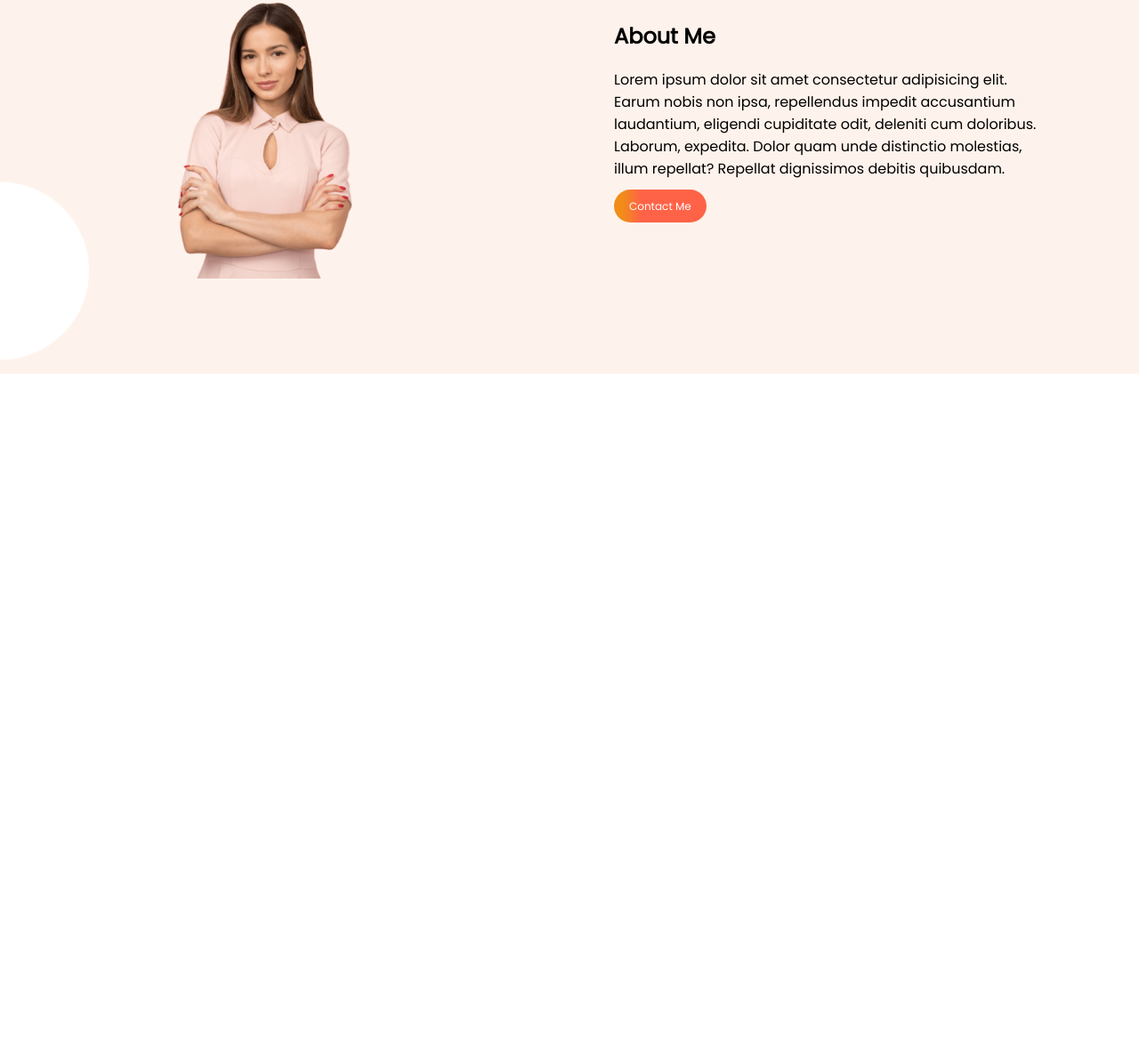
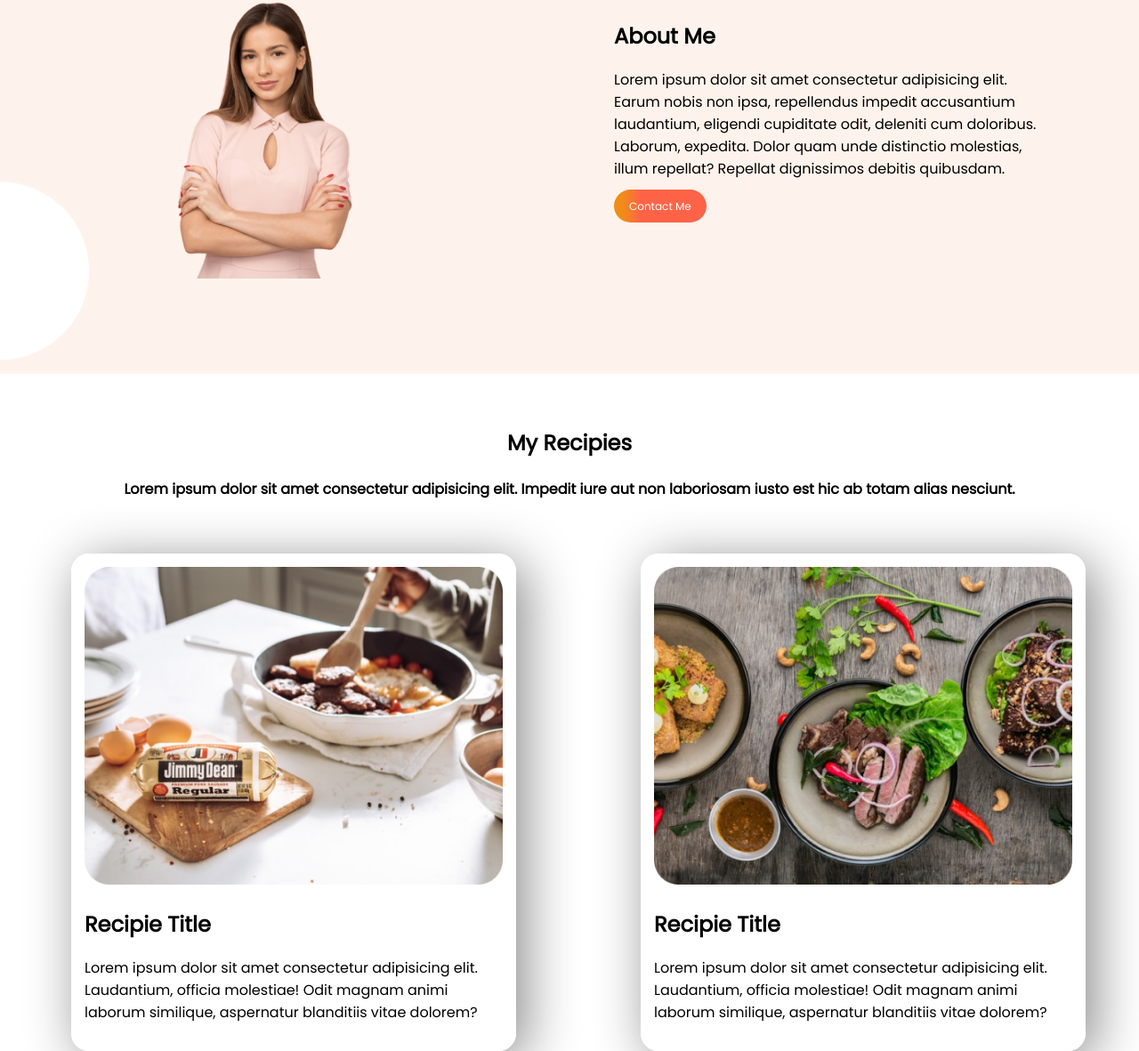
Before and after one commit to btamit/eat-healthy-food, a plain HTML site: page index.html in a window 1280 px wide. Shown: the part 738-1919 px from the top of the page at 89% size. Before the commit the page ends 1158 px from the top, so only its background shows below. Drawn offline with Linux system fonts and the light colour scheme.

Commit message:
image part done

```diff
--- a/index.html
+++ b/index.html
@@ -22,15 +22,46 @@
       </div>
     </section>
     <section class="first-part middle-part">
-        <div class="half-width female">
-            <img  src="images/female/Person Image.png" alt="">
+      <div class="half-width female">
+        <img src="images/female/Person Image.png" alt="" />
+      </div>
+      <div class="half-width female">
+        <h2>About Me</h2>
+        <p>
+          Lorem ipsum dolor sit amet consectetur adipisicing elit. Earum nobis non ipsa, repellendus impedit accusantium laudantium, eligendi
+          cupiditate odit, deleniti cum doloribus. Laborum, expedita. Dolor quam unde distinctio molestias, illum repellat? Repellat dignissimos
+          debitis quibusdam.
+        </p>
+        <a class="link-up" target="_blank" href="https://www.facebook.com/">Contact Me</a>
+      </div>
+    </section>
+    <section class="food-part">
+      <div class="food-part-heading">
+        <h1>My Recipies</h1>
+        <h4>Lorem ipsum dolor sit amet consectetur adipisicing elit. Impedit iure aut non laboriosam iusto est hic ab totam alias nesciunt.</h4>
+      </div>
+      <div class="first-part menu">
+        <div class="food food-portion">
+          <img src="images/food/Project Cover.jpg" alt="" />
+          <div class="menu-part">
+            <h2>Recipie Title</h2>
+            <p>
+              Lorem ipsum dolor sit amet consectetur adipisicing elit. Laudantium, officia molestiae! Odit magnam animi laborum similique, aspernatur
+              blanditiis vitae dolorem?
+            </p>
+          </div>
         </div>
-        <div class="half-width female">
-            <h2>About Me</h2>
-            <p>Lorem ipsum dolor sit amet consectetur adipisicing elit. Earum nobis non ipsa, repellendus impedit accusantium laudantium, eligendi cupiditate odit, deleniti cum doloribus. Laborum, expedita. Dolor quam unde distinctio molestias, illum repellat? Repellat dignissimos debitis quibusdam.</p>
-            <a class="link-up" target="_blank" href="https://www.facebook.com/">Contact Me</a>
+        <div class="food food-portion">
+          <img src="images/food/Project Cover1.jpg" alt="" />
+          <div class="menu-part">
+            <h2>Recipie Title</h2>
+            <p>
+              Lorem ipsum dolor sit amet consectetur adipisicing elit. Laudantium, officia molestiae! Odit magnam animi laborum similique, aspernatur
+              blanditiis vitae dolorem?
+            </p>
+          </div>
         </div>
+      </div>
     </section>
-
   </body>
 </html>
--- a/style.css
+++ b/style.css
@@ -51,3 +51,24 @@ span{
     background-image: url(images/shapes/7.png);
     padding: 100px;
 }
+.food img{
+    width: 100%;
+}
+.food{
+    box-shadow: 10px 10px 60px #888888;
+    border: 5px solid white;
+    border-radius: 20px;
+    margin-right: 60px;
+    text-align: center;
+}
+.food-part-heading{
+    text-align: center;
+    padding-top: 40px;
+}
+.food-portion{
+    margin-left: 80px;
+    padding: 10px;
+}
+.menu-part{
+    text-align: left;
+}
```
